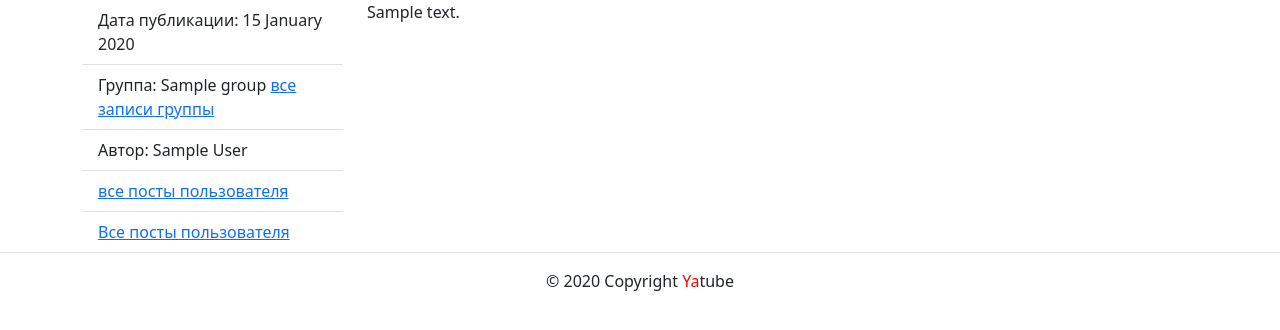
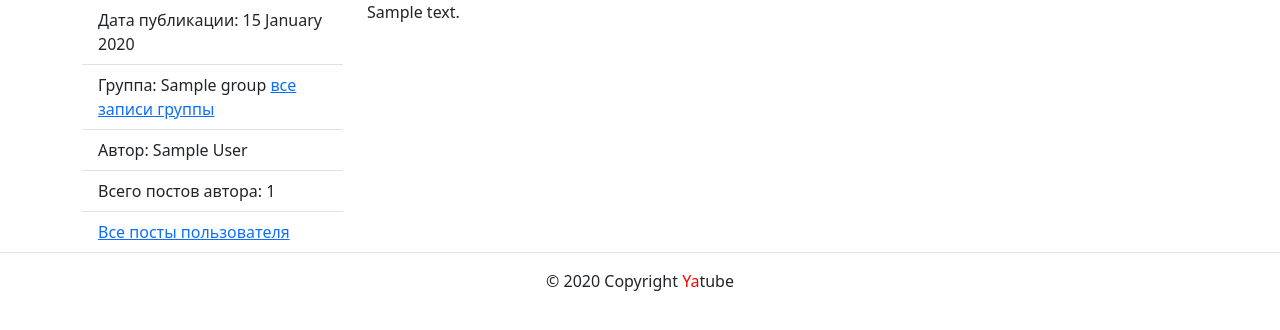
Before and after one commit to andrewlegkii/hw03_forms, a Django app: template yatube/templates/posts/post_detail.html in a window 1280 px wide. Shown: the part 56-386 px from the top of the page. Run offline with Django 3.2, Linux system fonts and the light colour scheme; the template is opened without the code that fills it: most values are stand-ins (such as "Sample title", 1, 10 or a date in 2020); some libraries are stand-ins or nearby versions.

Commit message:
работа над ошибками

```diff
--- a/yatube/templates/posts/post_detail.html
+++ b/yatube/templates/posts/post_detail.html
@@ -26,9 +26,7 @@
             Автор: {{ post.author }}
           </li>
           <li class="list-group-item d-flex justify-content-between align-items-center">
-            <a href="{% url 'posts:profile' post.author.count %}">
-              все посты пользователя
-            </a>
+            Всего постов автора: {{ post.author.posts.all.count }}
           </li>
           <li class="list-group-item">
             <a href="{% url 'posts:profile' username=post.author %}">
```
